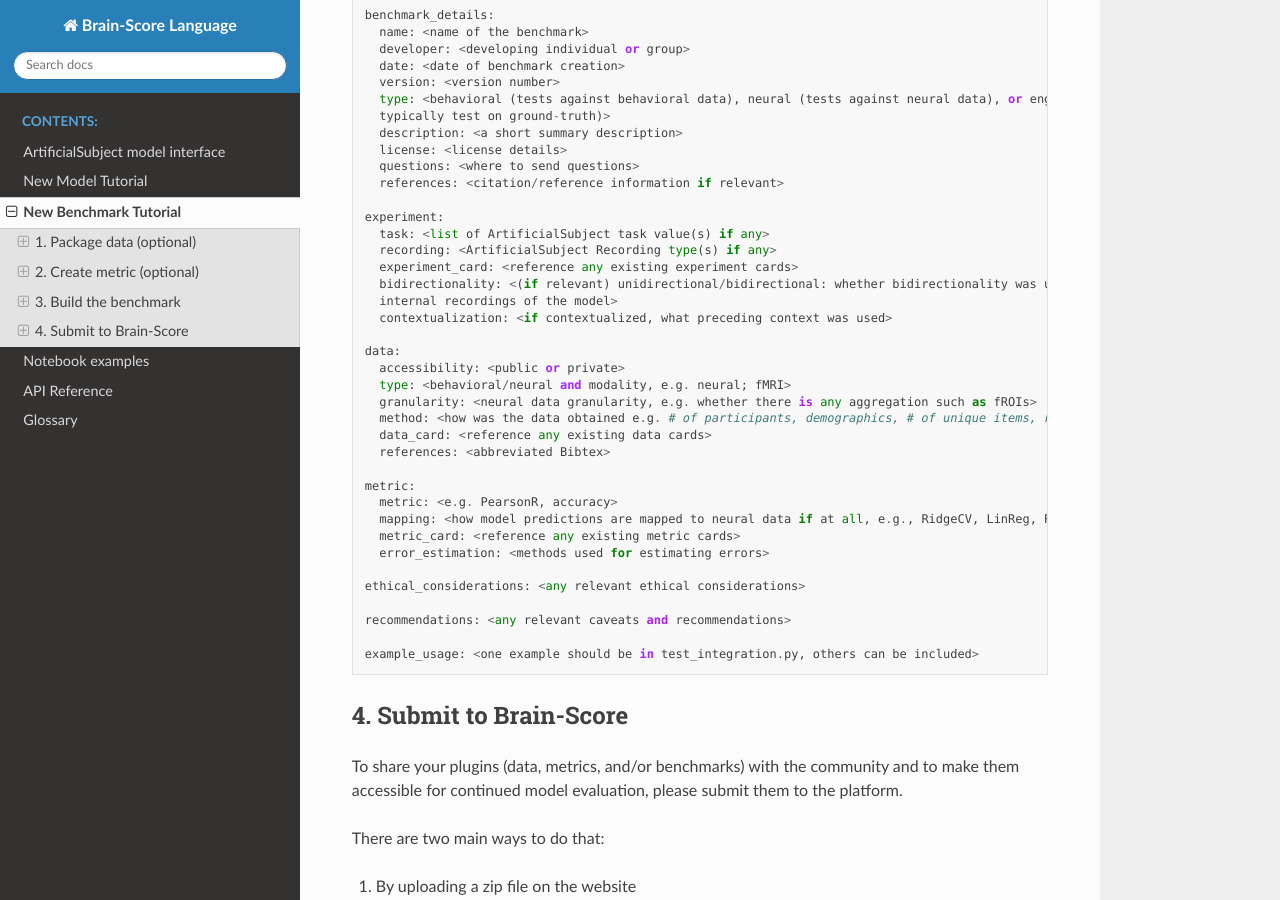
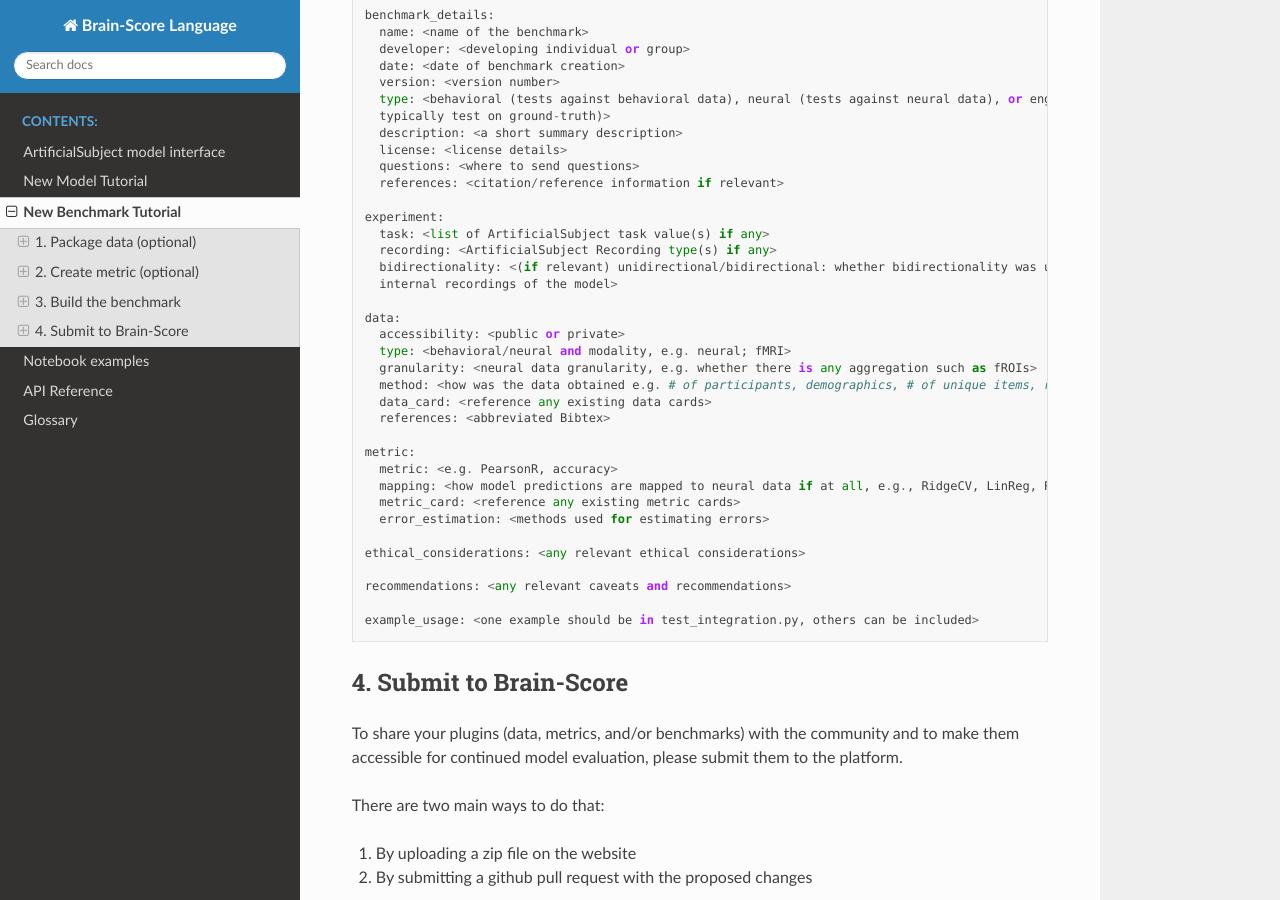
Before and after one commit to brain-score/language, a Sphinx documentation site: the page built from docs/source/modules/benchmark_tutorial.rst, in a window 1280 px wide and 900 px high, scrolled down 6462 px. Built offline with Sphinx 7.4.7 and the Read the Docs theme 2.0.0, drawn with Linux system fonts in a browser that asks for light colours; some of the changed lines change nothing that is shown.

Commit message:
Update benchmark_tutorial.rst

```diff
--- a/docs/source/modules/benchmark_tutorial.rst
+++ b/docs/source/modules/benchmark_tutorial.rst
@@ -362,10 +362,8 @@ following format as a guideline:
       experiment:
         task: <list of ArtificialSubject task value(s) if any>
         recording: <ArtificialSubject Recording type(s) if any>
-        experiment_card: <reference any existing experiment cards>
         bidirectionality: <(if relevant) unidirectional/bidirectional: whether bidirectionality was used to obtain e.g.,
         internal recordings of the model>
-        contextualization: <if contextualized, what preceding context was used>
 
       data:
         accessibility: <public or private>
```
